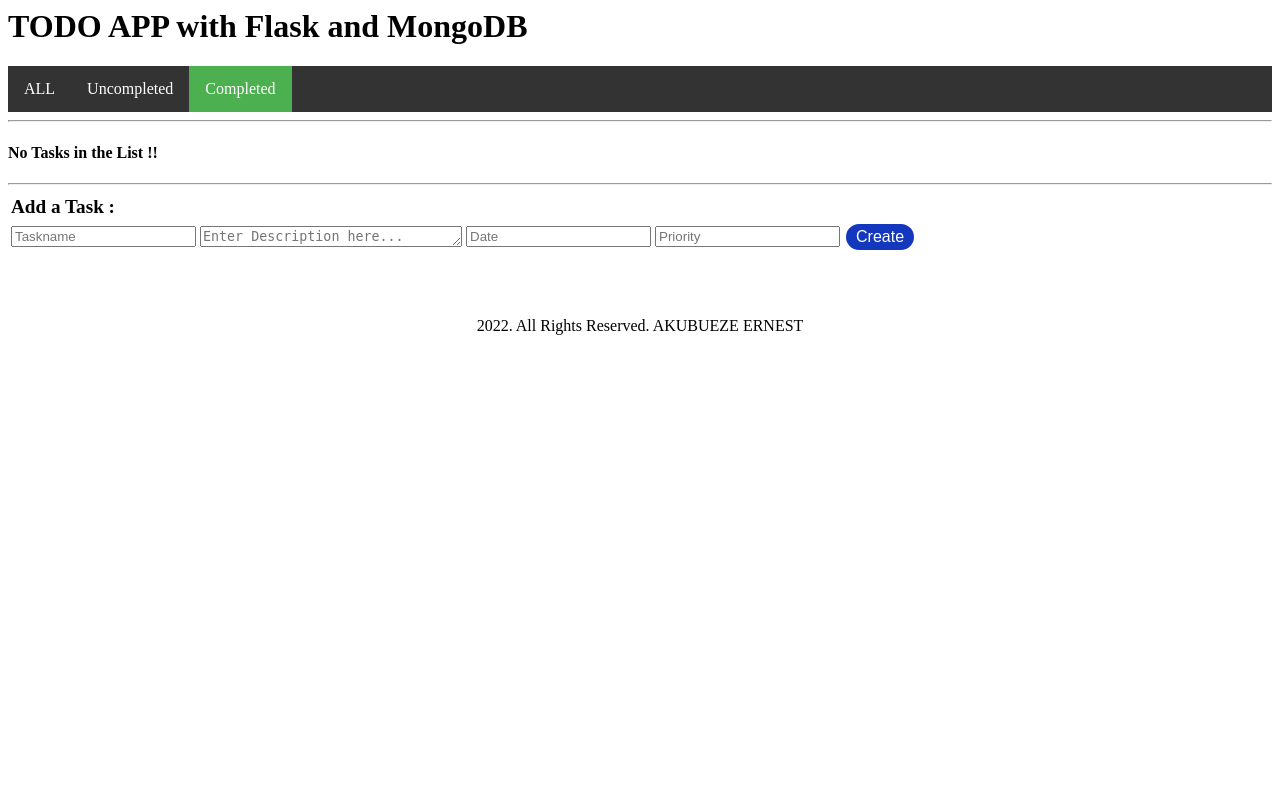
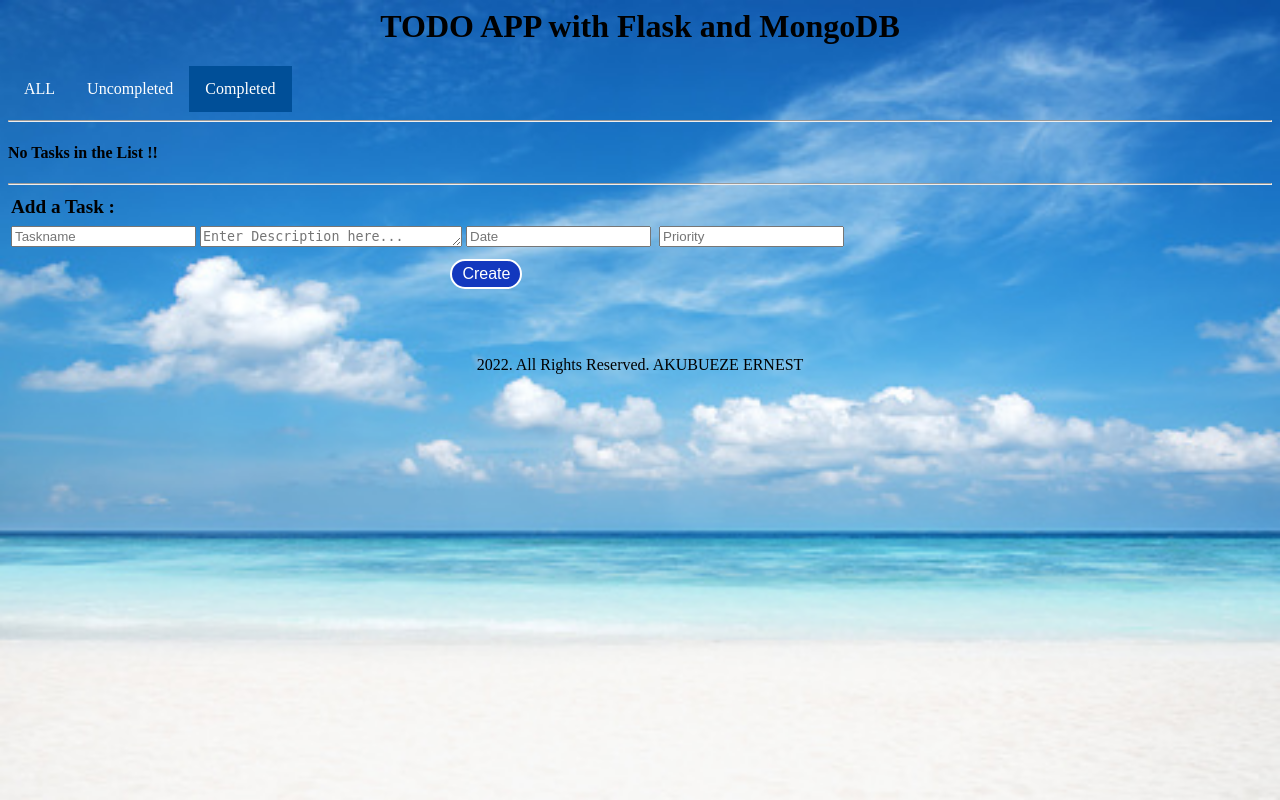
Before and after one commit to King-Del-ErnestO/todo_app, a Flask app: page /completed in a window 1280 px wide. Run offline with Flask 2, Linux system fonts and the light colour scheme; data that the repository does not hold is empty.

Commit message:
initial commit

```diff
--- a/static/css/style.css
+++ b/static/css/style.css
@@ -4,6 +4,11 @@
 $gl-sm         : "screen and (max-width: 48em)";   // max 768px
 $gl-md         : "screen and (max-width: 64em)";   // max 1024px
 $gl-lg         : "screen and (max-width: 80em)";   // max 1280px
+
+body {
+   background-image: url(../images/bg.jpg);
+}
+
 
 // table style
 
@@ -101,7 +106,7 @@
    margin: 0;
    padding: 0;
    overflow: hidden;
-   background-color: #333;
+   background-color: #;
 }
 li {
     float: left;
@@ -114,9 +119,16 @@
    text-decoration: none;
 }
 a.active {
-   background-color: #4CAF50;
+   background-color: #004f98;
 }
 /* Change the link color to #111 (black) on hover */
 li a:hover {
-    background-color: #111;
+    background-color: #63c5da;
 }
+
+
+   .add{
+   margin:auto;
+   width:30%;
+   padding:5px;
+   }
--- a/templates/complete.html
+++ b/templates/complete.html
@@ -7,8 +7,8 @@
         <script src="{{ url_for('static',filename='js/twemoji.min.js')}}"></script>
         <script src="{{ url_for('static',filename='js/emoji.js')}}"></script>
     </head>
-<body>
-    <h1>{{ h }}</h1>
+<body style="background-image: url(/static/images/bg1.jpg); background-repeat:no-repeat; background-size: cover;">
+    <h1 style="text-align:center;">{{ h }}</h1>
     <ul>
         <li><a href="/list" class="{{ a1 }}">ALL</a></li>
         <li><a href="/uncompleted" class="{{ a2 }}">Uncompleted</a></li>
@@ -83,10 +83,12 @@
         <td><input type="text" name="name" placeholder="Taskname" ></td>
         <td><textarea name="desc" rows="1" cols="30" placeholder="Enter Description here..." required></textarea></td>
         <td><input type="text" name="date" placeholder="Date" /></td>
-        <td><input type="text" name="pr" placeholder="Priority" /></td>
-        <td><button type="submit" class="button"> Create </button></td>
+        <td class="add"><input type="text" name="pr" placeholder="Priority"  /></td>
         </tr>
     </table>
+        <div class="add" ><button type="submit" class="button"> Create </button></div>
+
+
     </form>
 
     <footer style="padding-top:30px;">
--- a/templates/index.html
+++ b/templates/index.html
@@ -7,8 +7,8 @@
         <script src="{{ url_for('static',filename='js/twemoji.min.js')}}"></script>
         <script src="{{ url_for('static',filename='js/emoji.js')}}"></script>
     </head>
-<body>
-    <h1>{{ h }}</h1>
+<body style="background-image: url(/static/images/bg1.jpg); background-repeat:no-repeat; background-size: cover;">
+    <h1 style="text-align:center;">{{ h }}</h1>
     <ul>
         <li><a href="/list" class="{{ a1 }}">ALL</a></li>
         <li><a href="/uncompleted" class="{{ a2 }}">Uncompleted</a></li>
@@ -84,9 +84,9 @@
         <td><textarea name="desc" rows="1" cols="30" placeholder="Enter Description here..." required></textarea></td>
         <td><input type="text" name="date" placeholder="Date" /></td>
         <td><input type="text" name="pr" placeholder="Priority" /></td>
-        <td><button type="submit" class="button"> Create </button></td>
         </tr>
     </table>
+        <div class="add"><button type="submit" class="button"> Create </button></div>
     </form>
 
     <footer style="padding-top:30px;">
```
Also changed, not shown: templates/uncompleted.html (+5 -4 lines), static/images/bg.jpg (added), static/images/bg1.jpg (added), static/images/yes.png, static/images/yesl.png (added).
